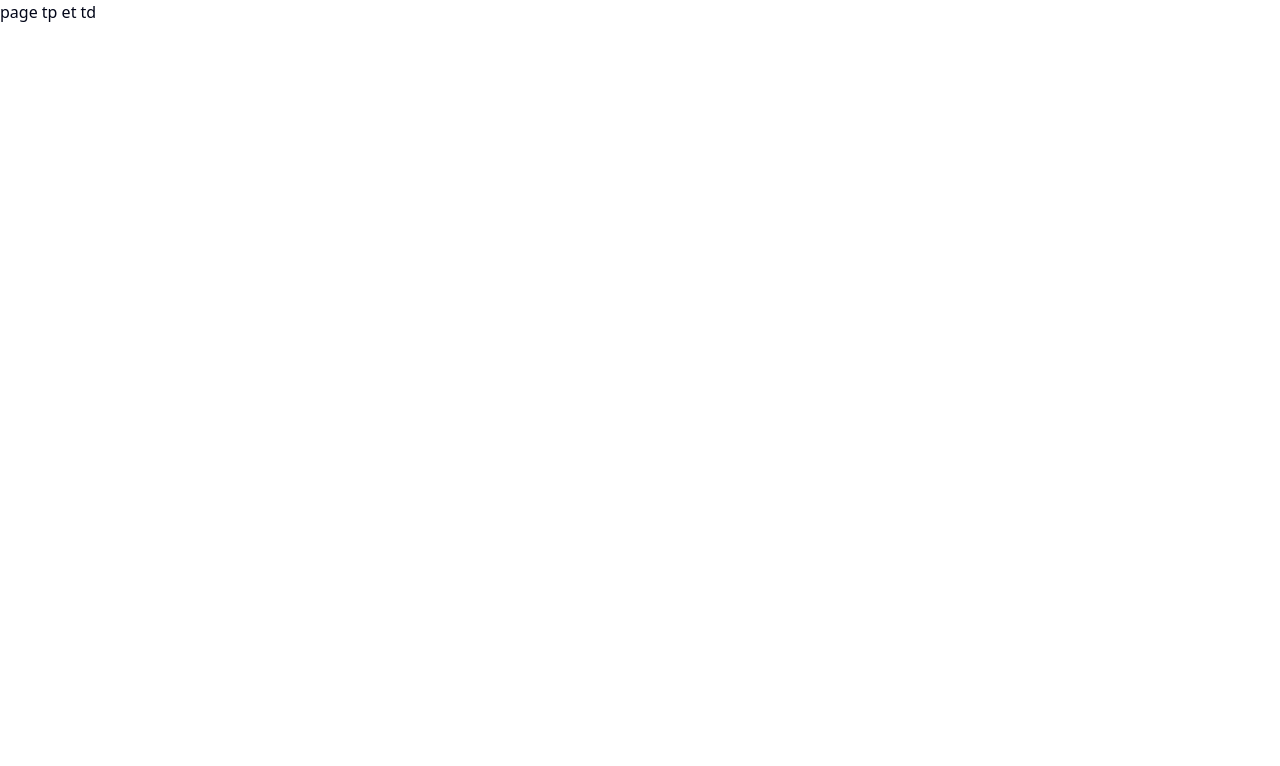
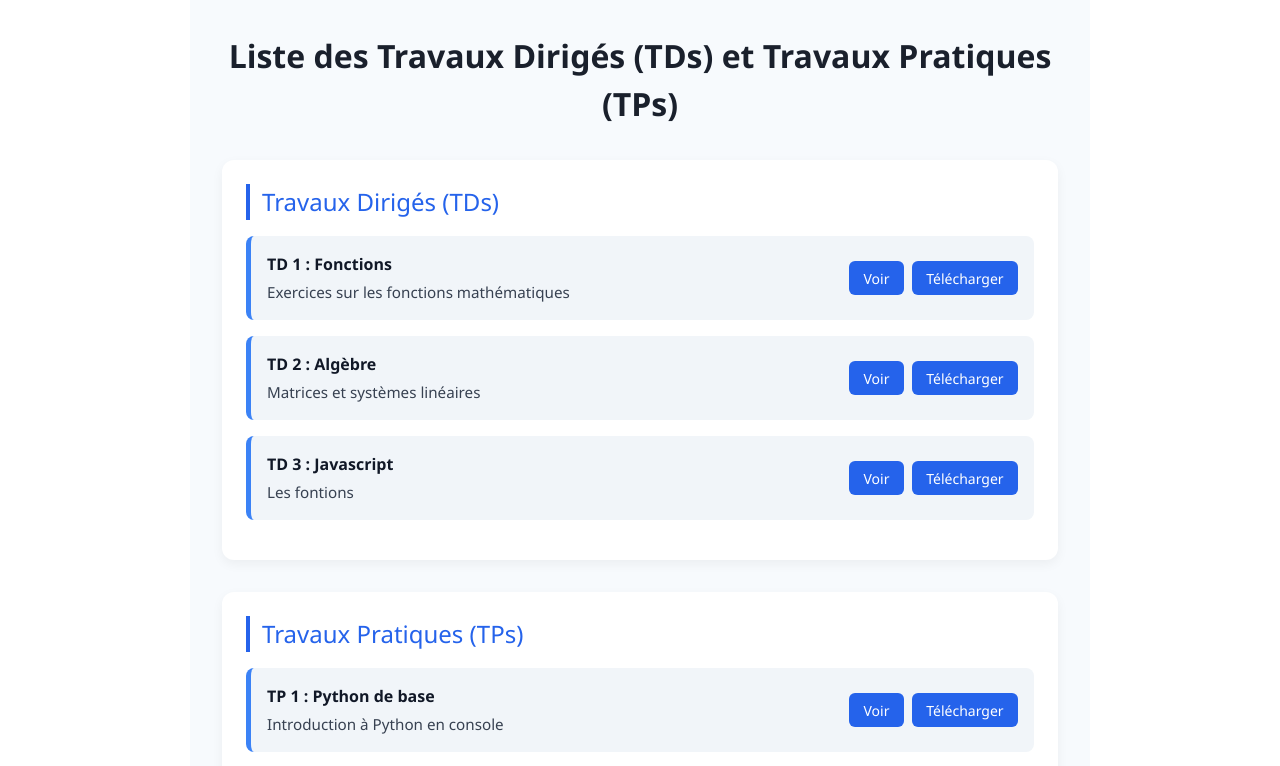
Before and after one commit to Adnane-Louardi-dev/student-task-manager, a Next.js app: page /dashboard/tds-and-tps in a window 1280 px wide. Shown: the top 766 px of the page. Built offline with nearby package versions, Linux system fonts and the light colour scheme.

Commit message:
page de Youssef

```diff
--- a/src/app/dashboard/tds-and-tps/page.tsx
+++ b/src/app/dashboard/tds-and-tps/page.tsx
@@ -1,6 +1,72 @@
+"use client";
+import styles from "./style.module.css"
+import Head from "next/head";
+
+
+
+const data = {
+  tds: [
+    { id: 1, titre: 'TD 1 : Fonctions', description: 'Exercices sur les fonctions mathématiques' },
+    { id: 2, titre: 'TD 2 : Algèbre', description: 'Matrices et systèmes linéaires' },
+    { id: 3, titre: 'TD 3 : Javascript', description: 'Les fontions ' },
+  ],
+
+  tps: [
+    { id: 1, titre: 'TP 1 : Python de base', description: 'Introduction à Python en console' },
+    { id: 2, titre: 'TP 2 : Fichiers Python', description: 'Lire/écrire des fichiers' },
+    { id: 3, titre: 'TP 3 : C++', description: 'Les classes' },
+  ]
+};
+
 export default function Page() {
+  const handleDownload = (type, id) => {
+    alert(`${type.toUpperCase()} ${id} téléchargé.`);
+  };
+
+  const handleView = (type, id) => {
+    alert(`Affichage de ${type.toUpperCase()} ${id}.`);
+  };
+
   return (
-      <h1>page tp et td</h1>
-  )
+    <>
+      <Head>
+        <title>TDs & TPs</title>
+      </Head>
+      <main className={styles.container}>
+        <h1 className={styles.title}>Liste des Travaux Dirigés (TDs) et Travaux Pratiques (TPs)</h1>
+
+        <section className={styles.section}>
+          <h2>Travaux Dirigés (TDs)</h2>
+          {data.tds.map((td) => (
+            <div key={td.id} className={styles.item}>
+              <div>
+                <strong>{td.titre}</strong>
+                <span>{td.description}</span>
+              </div>
+              <div className={styles.buttons}>
+                <button className={styles.button} onClick={() => handleView('TD', td.id)}>Voir</button>
+                <button className={styles.button} onClick={() => handleDownload('TD', td.id)}>Télécharger</button>
+              </div>
+            </div>
+          ))}
+        </section>
+
+        <section className={styles.section}>
+          <h2>Travaux Pratiques (TPs)</h2>
+          {data.tps.map((tp) => (
+            <div key={tp.id} className={styles.item}>
+              <div>
+                <strong>{tp.titre}</strong>
+                <span>{tp.description}</span>
+              </div>
+              <div className={styles.buttons}>
+                <button className={styles.button} onClick={() => handleView('TP', tp.id)}>Voir</button>
+                <button className={styles.button} onClick={() => handleDownload('TP', tp.id)}>Télécharger</button>
+              </div>
+            </div>
+          ))}
+        </section>
+      </main>
+    </>
+  );
 }
-/* pour les  */
--- /dev/null
+++ b/src/app/dashboard/tds-and-tps/style.module.css
@@ -0,0 +1,80 @@
+.container {
+  padding: 2rem;
+  max-width: 900px;
+  margin: 0 auto;
+  background-color: #f7fafd;
+  font-family: 'Segoe UI', Tahoma, Geneva, Verdana, sans-serif;
+}
+
+.title {
+  text-align: center;
+  font-size: 2rem;
+  font-weight: bold;
+  margin-bottom: 2rem;
+  color: #1a202c;
+}
+
+.section {
+  background-color: #ffffff;
+  padding: 1.5rem;
+  margin-bottom: 2rem;
+  border-radius: 12px;
+  box-shadow: 0 4px 12px rgba(0, 0, 0, 0.05);
+}
+
+.section h2 {
+  font-size: 1.5rem;
+  color: #2563eb;
+  margin-bottom: 1rem;
+  border-left: 4px solid #2563eb;
+  padding-left: 0.75rem;
+}
+
+.item {
+  display: flex;
+  justify-content: space-between;
+  align-items: center;
+  background-color: #f1f5f9;
+  padding: 1rem;
+  margin-bottom: 1rem;
+  border-radius: 8px;
+  border-left: 5px solid #3b82f6;
+  transition: background-color 0.2s ease;
+}
+
+.item:hover {
+  background-color: #e2e8f0;
+}
+
+.item strong {
+  display: block;
+  font-weight: 600;
+  margin-bottom: 0.25rem;
+  color: #111827;
+}
+
+.item span {
+  font-size: 0.95rem;
+  color: #374151;
+}
+
+.buttons {
+  display: flex;
+  gap: 0.5rem;
+}
+
+.button {
+  background-color: #2563eb;
+  color: white;
+  border: none;
+  padding: 0.4rem 0.9rem;
+  border-radius: 6px;
+  cursor: pointer;
+  font-size: 0.875rem;
+  font-weight: 500;
+  transition: background-color 0.2s ease;
+}
+
+.button:hover {
+  background-color: #1d4ed8;
+}
```
